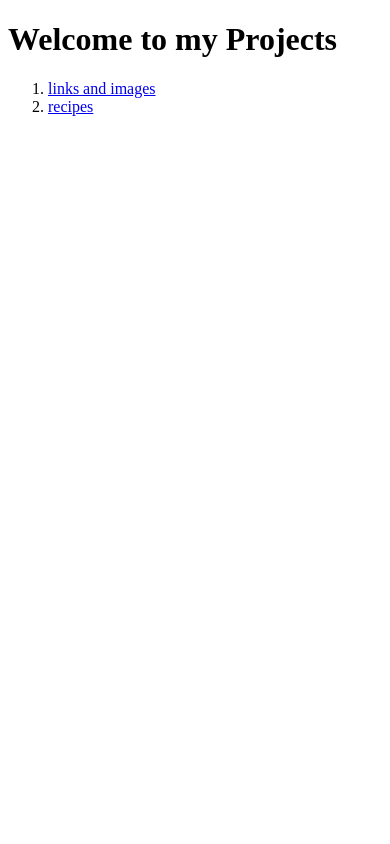
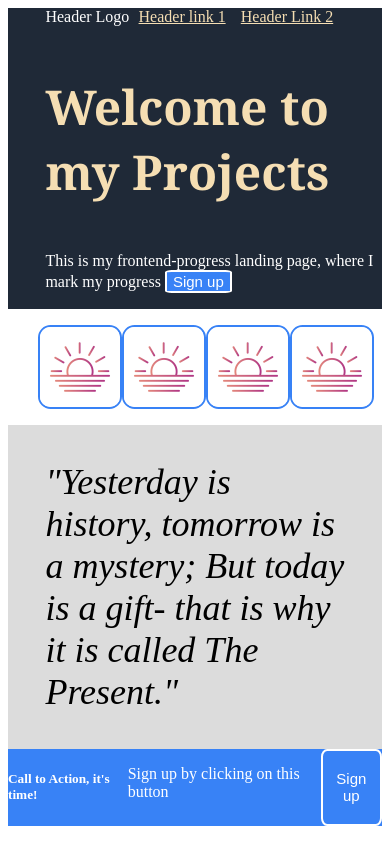
Before and after one commit to PratikshaDPai/Frontend-Progress, a plain HTML site: page index.html in a window 390 px wide. Drawn offline with Linux system fonts and the light colour scheme.

Commit message:
Update Landing Page according to Odin foundations Landing Page project
1. Add Projects_images with overlay effect
2. Add sign up button icons
3. Add fonts, styles
4. Use Flexbox to create a responsive, sizeable page

```diff
--- a/index.html
+++ b/index.html
@@ -1,18 +1,70 @@
 <!DOCTYPE html>
 <html lang="en">
-
   <head>
-    <meta charset="UTF-8">
-    <meta name="viewport" content="width=device-width, initial-scale=1.0">
+    <meta charset="UTF-8" />
+    <meta name="viewport" content="width=device-width, initial-scale=1.0" />
     <title>Landing Page</title>
+    <link rel="stylesheet" href="styles.css" />
   </head>
 
   <body>
+    <div id="header" class="header">
+      <div class="header-top">
+        <p id="header-logo">Header Logo</p>
+        <a
+          href="https://cdn.statically.io/gh/TheOdinProject/curriculum/81a5d553f4073e593d23a6ab00d50eef8620796d/foundations/html_css/project/imgs/01.png"
+          >Header link 1 </a
+        >
+        <a
+          href="https://cdn.statically.io/gh/TheOdinProject/curriculum/81a5d553f4073e593d23a6ab00d50eef8620796d/foundations/html_css/project/imgs/02.png"
+          >Header Link 2 </a
+        >
+      </div>
       <h1>Welcome to my Projects</h1>
-    <ol>
-        <li><a href="./odin-links-and-images/index.html">links and images</a></li>
-        <li><a href="./odin-recipes/index.html">recipes</a></li>
-    </ol>
+      <p id="header-info">
+        This is my frontend-progress landing page, where I mark my progress
+        <button class="signup">Sign up</button>
+      </p>
+    </div>
+    <div class="projects">
+      <ul>
+        <li>
+          <img src="./sunset svg/14_(50).jpg" />
+          <div class="overlay">
+            <div class="text">
+              <a href="./odin-recipes/index.html">Recipes </a>
+            </div>
+          </div>
+        </li>
+        <li>
+          <img src="./sunset svg/14_(50).jpg" />
+          <div class="overlay">
+            <div class="text">
+              <a href="./odin-recipes/index.html"> Recipes </a>
+            </div>
+        </li>
+        <li>
+          <img src="./sunset svg/14_(50).jpg" />
+          <div class="overlay">
+            <div class="text">
+              <a href="./odin-links-and-images/index.html"> Odin Links and Images </a>
+            </div>
+        </li>
+        <li>
+          <img src="./sunset svg/14_(50).jpg" />
+        </li>
+      </ul>
+    </div>
+    <div class="quote">
+      <p>
+        "Yesterday is history, tomorrow is a mystery; But today is a gift- that
+        is why it is called The Present."
+      </p>
+    </div>
+    <div class="sign">
+      <h5>Call to Action, it's time!</h5>
+      <p id="sign-up-para">Sign up by clicking on this button</p>
+      <button class="signup">Sign up</button>
+    </div>
   </body>
-
 </html>
--- /dev/null
+++ b/styles.css
@@ -0,0 +1,112 @@
+.projects {
+  position: relative;
+  width: 90%;
+}
+
+h1 {
+  color: wheat;
+  background-color: #1f2937;
+  font-size: 48px;
+  font-weight: bolder;
+  font-family: Georgia, "Times New Roman", Times, serif;
+}
+
+/* * {
+  border: 2px solid red;
+} */
+body {
+  background-color: white;
+}
+
+.header {
+  background-color: #1f2937;
+  color: white;
+  padding-left: 10%;
+  display: flex;
+  flex-wrap: wrap;
+  flex-direction: column;
+}
+
+.signup {
+  display: inline;
+  font-size: 15px;
+  font-style: normal;
+  border: 2px solid white;
+  border-radius: 10%;
+  color: white;
+  background-color: #3882f6;
+}
+
+.sign {
+  display: flex;
+  color: white;
+  justify-content: space-evenly;
+  background-color: #3882f6;
+}
+
+.quote {
+  display: flex;
+  padding-left: 10%;
+  padding-right: 10%;
+  background-color: gainsboro;
+  font-size: 36px;
+  font-style: italic;
+}
+
+ul {
+  padding-inline-start: 30px;
+  display: flex;
+  flex: auto;
+  justify-content: space-around;
+  align-items: center;
+}
+li {
+  display: flex;
+  justify-content: center;
+}
+img {
+  object-fit: scale-down;
+  max-width: 80px;
+  max-height: 80px;
+  border: 2px solid #3882f6;
+  border-radius: 15%;
+}
+
+.overlay {
+  margin-left: -84px;
+  height: 84px;
+  width: 84px;
+  opacity: 0;
+  transition: 0.5s ease;
+  background-color: #1f2937;
+  border-radius: 15%;
+}
+
+.projects:hover .overlay {
+  opacity: 1;
+}
+
+.text {
+  margin: 10%;
+}
+a {
+  display: flex;
+  flex-wrap: wrap;
+  color: wheat;
+  padding-right: 5%;
+}
+
+.header-top {
+  display: flex;
+  flex-wrap: wrap;
+  justify-content: end;
+  align-items: start;
+  width: 90%;
+}
+
+#header-logo {
+  margin-top: 0%;
+  flex: auto;
+  align-self: top;
+  justify-content: flex-start;
+}
```
Also changed, not shown: sunset svg/14_(50).jpg (added), 2 other files. Lines whose indentation alone changed are shown as unchanged.
